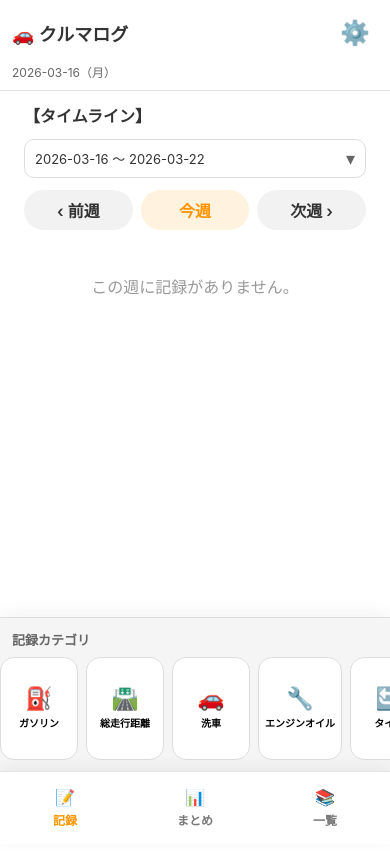
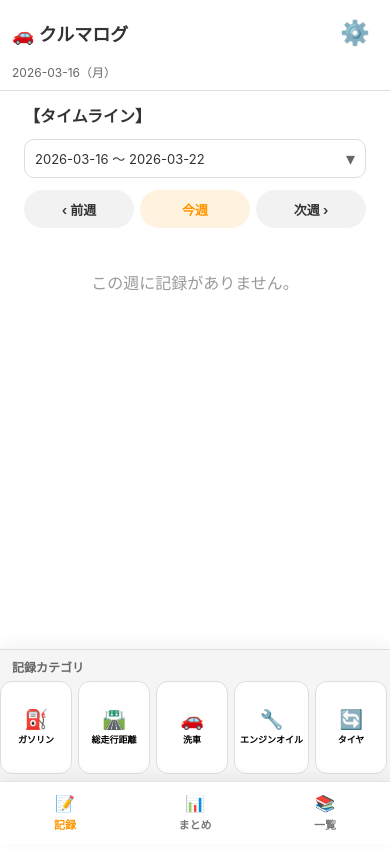
Before and after one commit to shun-devlab/kuruma-log, a Vue app: page / in a window 390 px wide. Shown: the top 868 px of the page. Built offline with nearby package versions, Linux system fonts and the light colour scheme.

Commit message:
style: compact timeline and bottom controls

```diff
--- a/src/App.vue
+++ b/src/App.vue
@@ -121,7 +121,13 @@ textarea {
   margin: 0 auto;
   background: #ffffff;
   min-height: 100vh;
-  padding-bottom: 168px;
+  padding-bottom: 144px;
+}
+
+@media (max-width: 480px) {
+  .app {
+    padding-bottom: 132px;
+  }
 }
 
 .bottom-tabs {
@@ -142,20 +148,20 @@ textarea {
 .tab-btn {
   border: none;
   background: none;
-  padding: 10px 8px 12px;
-  min-height: 72px;
+  padding: 8px 8px 10px;
+  min-height: 62px;
   display: flex;
   flex-direction: column;
   align-items: center;
   justify-content: center;
-  gap: 4px;
+  gap: 3px;
   color: #777777;
   cursor: pointer;
   font-weight: 600;
 }
 
 .tab-btn span {
-  font-size: 12px;
+  font-size: 11px;
 }
 
 .tab-btn.active {
--- a/src/views/Home.vue
+++ b/src/views/Home.vue
@@ -470,8 +470,8 @@ export default {
 
 .timeline-week-nav {
   display: flex;
-  gap: 8px;
-  margin-bottom: 12px;
+  gap: 6px;
+  margin-bottom: 10px;
 }
 
 .week-nav-btn {
@@ -479,9 +479,12 @@ export default {
   background: #f2f2f2;
   color: #333333;
   border-radius: 999px;
-  padding: 8px 12px;
+  padding: 7px 10px;
+  min-height: 38px;
   cursor: pointer;
   font-weight: 600;
+  font-size: 13px;
+  flex: 1;
 }
 
 .week-nav-btn.current {
@@ -619,27 +622,27 @@ export default {
   position: fixed;
   left: 50%;
   transform: translateX(-50%);
-  bottom: 72px;
+  bottom: 62px;
   width: min(960px, 100%);
   background: #f5f5f5;
   border-top: 1px solid #dddddd;
-  padding: 12px 0 16px;
+  padding: 8px 0 10px;
   z-index: 45;
   box-shadow: 0 -4px 16px rgba(0, 0, 0, 0.05);
 }
 
 .record-strip-label {
-  font-size: 13px;
+  font-size: 12px;
   font-weight: 700;
   color: #666666;
-  padding: 0 16px 10px;
+  padding: 0 14px 6px;
 }
 
 .record-buttons-scroll {
   display: flex;
-  gap: 10px;
+  gap: 8px;
   overflow-x: auto;
-  padding: 0 16px;
+  padding: 0 14px;
   scroll-snap-type: x proximity;
   -webkit-overflow-scrolling: touch;
 }
@@ -654,32 +657,32 @@ export default {
 }
 
 .btn-record {
-  flex: 0 0 88px;
+  flex: 0 0 78px;
   aspect-ratio: 1 / 1;
   background: #ffffff;
   border: 1px solid #dddddd;
-  border-radius: 16px;
-  padding: 10px 8px;
-  font-size: 12px;
+  border-radius: 14px;
+  padding: 8px 6px;
+  font-size: 11px;
   cursor: pointer;
   display: flex;
   flex-direction: column;
   align-items: center;
   justify-content: center;
-  gap: 8px;
+  gap: 6px;
   transition: all 0.2s;
   scroll-snap-align: start;
 }
 
 .btn-record-icon {
-  font-size: 24px;
+  font-size: 21px;
   line-height: 1;
 }
 
 .btn-record-label {
-  font-size: 11px;
+  font-size: 10px;
   font-weight: 600;
-  line-height: 1.25;
+  line-height: 1.15;
   text-align: center;
   word-break: keep-all;
 }
@@ -751,8 +754,8 @@ export default {
   }
 
   .timeline-item {
-    margin-bottom: 12px;
-    padding-bottom: 10px;
+    margin-bottom: 10px;
+    padding: 8px 6px 10px;
   }
 
   .item-content {
@@ -772,32 +775,32 @@ export default {
   }
 
   .record-panel-section {
-    padding-bottom: 12px;
-    bottom: 72px;
+    padding-bottom: 8px;
+    bottom: 62px;
   }
 
   .record-strip-label {
-    padding: 0 12px 8px;
+    padding: 0 12px 6px;
   }
 
   .record-buttons-scroll {
     padding: 0 12px;
-    gap: 8px;
+    gap: 6px;
   }
 
   .btn-record {
-    flex-basis: 78px;
-    min-height: 78px;
-    border-radius: 14px;
-    padding: 8px 6px;
+    flex-basis: 72px;
+    min-height: 72px;
+    border-radius: 12px;
+    padding: 6px 5px;
   }
 
   .btn-record-icon {
-    font-size: 22px;
+    font-size: 19px;
   }
 
   .btn-record-label {
-    font-size: 10px;
+    font-size: 9px;
   }
 }
 </style>
```
